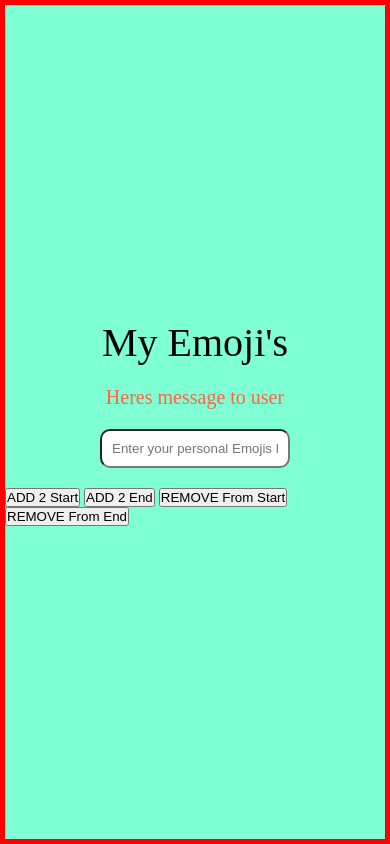
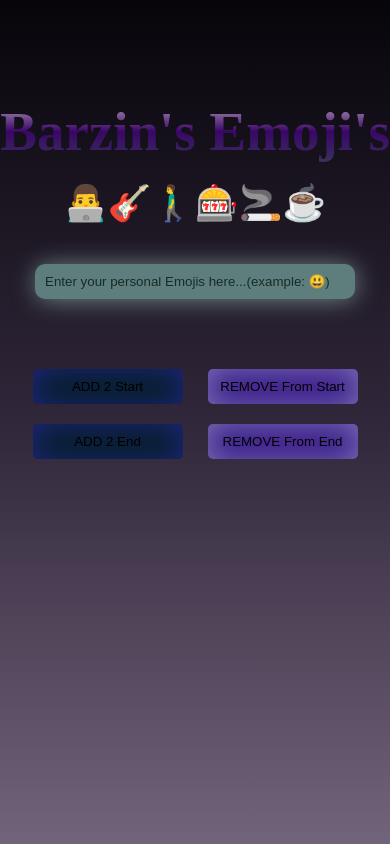
Before and after one commit to BarzinDevelops/MyEmojiApp, a plain HTML site: page docs/index.html in a window 390 px wide. Drawn offline with Linux system fonts and the light colour scheme.

Commit message:
finalized functionality and looks

```diff
--- a/docs/app.js
+++ b/docs/app.js
@@ -0,0 +1,44 @@
+
+/* 🔥 ❤️ ✔️ 👨‍💻 🎸 🎰 🚬 🚶‍♂️ */
+
+
+
+let myEmojis = ["👨‍💻", "🎸", "🚶‍♂️", "🎰", "🚬","☕"]
+const addBeginBtn = document.getElementById("add-to-start-btn");
+const addEndBtn = document.getElementById("add-to-end-btn");
+const rmvBeginBtn = document.getElementById("rmv-from-start-btn");
+const rmvEndBtn = document.getElementById("rmv-from-end-btn");
+const emojiContainer = document.getElementById("emoji-container");
+const usrInput = document.getElementById("user-input");
+const msg = document.getElementById("message");
+let span=''
+render();
+function render(){
+    usrInput.value = ''
+    msg.textContent = ''
+    span = ''
+    for(let i=0; i<myEmojis.length; i++){
+        span += `<span class="emoji-span">${myEmojis[i]}</span>`
+    }
+  emojiContainer.innerHTML = span;
+}
+addBeginBtn.addEventListener('click', ()=>{
+    if(usrInput.value){
+        myEmojis.unshift(usrInput.value)
+        render()
+    } else msg.textContent = "First you need to enter your Emoji before adding!"
+})
+addEndBtn.addEventListener('click', ()=>{
+    if(usrInput.value){
+        myEmojis.push(usrInput.value)
+        render()
+    }else msg.textContent = "First you need to enter your Emoji before adding!"
+})
+rmvBeginBtn.addEventListener('click', ()=>{
+    myEmojis.shift()
+    render()
+})
+rmvEndBtn.addEventListener('click', ()=>{
+    myEmojis.pop()
+    render()
+})
--- a/docs/index.html
+++ b/docs/index.html
@@ -9,15 +9,21 @@
 </head>
 <body>
     <div id="container" class="container">
-        <div class="title">My Emoji's</div>
+        <div class="title">Barzin's Emoji's</div>
+        <div class="emoji-container" id="emoji-container"></div>
+        <input type="text" id="user-input" class="user-input" placeholder="Enter your personal Emojis here...(example: 😃)">
         <div class="message" id="message">Heres message to user</div>
-        <input type="text" id="user-input" class="user-input" placeholder="Enter your personal Emojis here(example: 😃">
-        <div class="buttons" id="buttons">
-            <button class="add-to-start-btn" id="add-to-start-btn">ADD 2 Start</button>
-            <button class="add-to-end-btn" id="add-to-end-btn">ADD 2 End</button>
-            <button class="rmv-from-start-btn" id="rmv-from-start-btn">REMOVE From Start</button>
-            <button class="rmv-from-end-btn" id="rmv-from-end-btn">REMOVE From End</button>
+        <div class="btn-container">
+            <div class="buttons" id="buttons">
+                <button class="add-to-start-btn" id="add-to-start-btn">ADD 2 Start</button>
+                <button class="add-to-end-btn" id="add-to-end-btn">ADD 2 End</button>
+            </div>
+            <div class="buttons" id="buttons">
+                <button class="rmv-from-start-btn" id="rmv-from-start-btn">REMOVE From Start</button>
+                <button class="rmv-from-end-btn" id="rmv-from-end-btn">REMOVE From End</button>
+            </div>
         </div>
+
     </div>
     <script src="app.js"></script>
 </body>
--- a/docs/style.css
+++ b/docs/style.css
@@ -11,24 +11,113 @@ body{
 .container{
     width: 100%;
     height: 100vh;
-    border: 5px solid red;
     display: flex;
     flex-direction: column;
     justify-content: center;
     align-items: center;
-    background-color: aquamarine;
+    background-image: linear-gradient(rgba(28, 88, 80, 0.8), rgb(28, 88, 80, 0.8) ,rgb(16, 88, 76) );
     gap: 20px;
 }
 .title{
-    font-size: 40px;
+    margin-top: 100px;
+    font-size: 70px;
+    font-weight: 900;
     text-align: center;
+    background-clip: text;
+    -webkit-background-clip: text;
+    -webkit-text-fill-color: transparent;
+    background-image:
+        linear-gradient(rgb(5, 34, 29),rgb(5, 49, 35) ,rgba(29, 80, 69, 0.8) );
 }
 .user-input{
+    margin-top: 5%;
     padding: 10px;
     border-radius: 10px;
-    width: 50%;
+    max-width: 50%;
+    min-width: 320px;
+    border: none;
+    background-color: rgb(94, 126, 126);
+    box-shadow: 1px 1px 25px -1px rgba(154, 192, 180, 0.7);
+}
+::placeholder{
+    color: rgb(23, 44, 35)
+}
+.user-input:focus{
+    outline-style: none;
 }
 .message{
-    color: tomato;
-    font-size: 20px;
+    color: rgb(5, 52, 66);
+    font-size: 23px;
+    min-height: 30px;
+    font-weight: 600;
 }
+.buttons{
+    display: flex;
+    flex-direction: column;
+    gap: 20px;
+    margin-bottom:  auto;
+}
+[class*="-btn"]{
+    padding: 10px;
+    width: 150px;
+    border: none;
+    border-radius: 5px;
+}
+[class^="add-"]{
+    background-color: rgb(59, 120, 122);
+    box-shadow: 3px 1.5px 11px 1px rgba(54, 33, 33, 0.9);
+}
+[class^="rmv-"]{
+    background-color: rgb(199, 23, 23);
+    box-shadow: 3px 1.5px 11px 1px rgba(54, 33, 33, 0.9);
+}
+
+[class*="-btn"]{
+    box-shadow: 2px 1px 9px 1px rgba(0, 0, 0, 0.4);
+}
+[class*="-btn"]:active{
+    box-shadow: 0px 0px 0px 0px rgba(0, 0, 0, 0.24);
+}
+.btn-container{
+    display: flex;
+    gap: 25px;
+    margin-bottom:  auto;
+}
+.emoji-span{
+    font-size: 50px;
+}
+@media only screen and (max-width: 750px){
+    .title{
+        font-size:  55px;
+        background-image:
+        linear-gradient(rgb(188, 167, 190, 1.2),rgb(58, 6, 104), rgba(65, 60, 107, 0.8) );
+    }
+    .emoji-span{
+        font-size: 35px;
+    }
+    .container{
+        background-image: none;
+        background-image:
+        linear-gradient(rgb(7, 5, 10),rgb(48, 39, 58), rgba(79, 61, 90, 0.8) );
+    }
+    [class^="rmv-"]:active{
+        background-color: rgb(49, 19, 133);
+        box-shadow: inset 0px 1.5px 30px 1px rgba(52, 54, 146, 0.8);
+    }
+    [class^="rmv-"]{
+        background-color: rgb(49, 19, 133);
+        box-shadow: inset 0px 1.5px 30px 1px rgba(248, 255, 255, 0.4);
+    }
+    [class^="add-"]:active{
+        background-color: rgb(3, 30, 31);
+        box-shadow: inset 0px 1.5px 30px 10px rgba(52, 54, 146, 0.8);
+    }
+    [class^="add-"]{
+        background-color: rgb(3, 30, 31);
+        box-shadow: inset 0px 1.5px 30px 1px rgba(36, 38, 141, 0.9);
+    }
+    .message{
+        font-size: 20px;
+        color:rgba(206, 150, 150, 0.8)
+    }
+}
```
